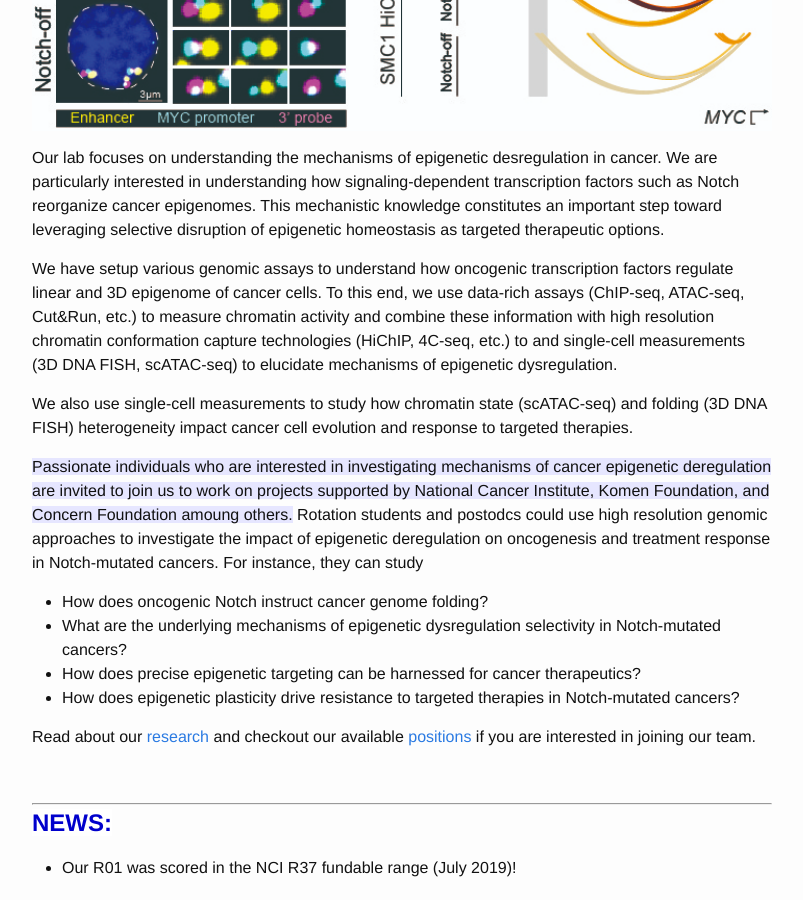
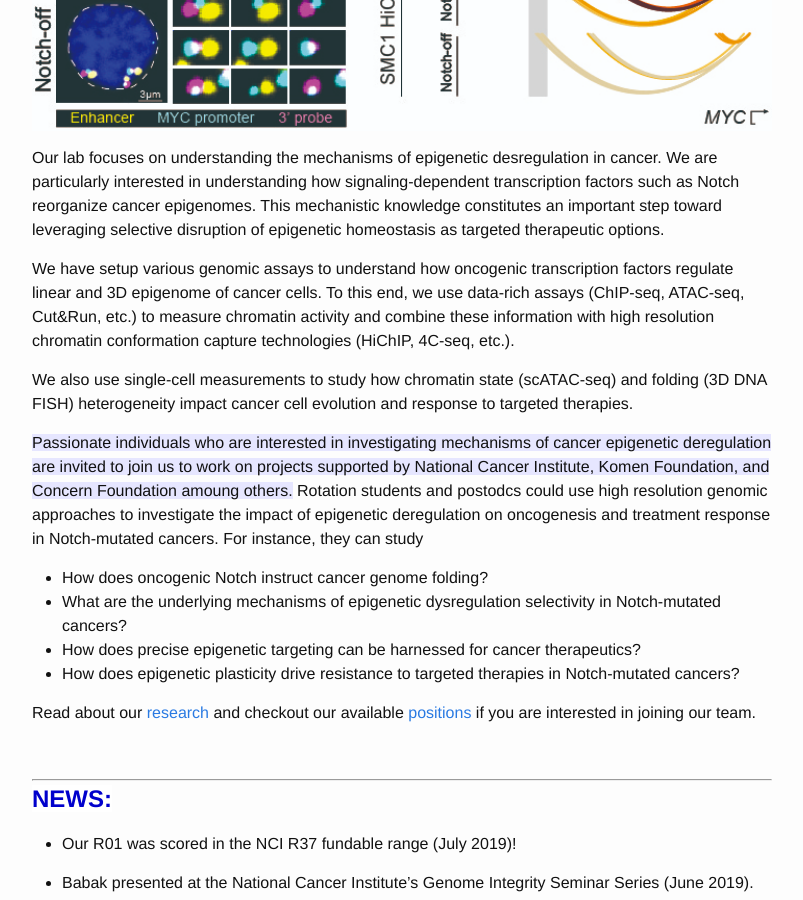
Before and after one commit to faryabib/faryabib.github.io, a Jekyll site: the page built from index.md, in a window 1280 px wide and 900 px high, scrolled down 310 px. Shown: the whole window, without its empty margins (238-1041 px from the left). Built offline with Jekyll 4.4.1, drawn with Linux system fonts in a browser that asks for light colours.

Commit message:
index_updated_v3

```diff
--- a/index.md
+++ b/index.md
@@ -8,7 +8,7 @@ permalink: /index.html
 
 Our lab focuses on understanding the mechanisms of epigenetic desregulation in cancer. We are particularly interested in understanding how signaling-dependent transcription factors such as Notch reorganize cancer epigenomes. This mechanistic knowledge constitutes an important step toward leveraging selective disruption of epigenetic homeostasis as targeted therapeutic options.
 
-We have setup various genomic assays to understand how oncogenic transcription factors regulate linear and 3D epigenome of cancer cells. To this end, we use data-rich assays (ChIP-seq, ATAC-seq, Cut&Run, etc.) to measure chromatin activity and combine these information with high resolution chromatin conformation capture technologies (HiChIP, 4C-seq, etc.) to  and single-cell measurements (3D DNA FISH, scATAC-seq) to elucidate mechanisms of epigenetic dysregulation.
+We have setup various genomic assays to understand how oncogenic transcription factors regulate linear and 3D epigenome of cancer cells. To this end, we use data-rich assays (ChIP-seq, ATAC-seq, Cut&Run, etc.) to measure chromatin activity and combine these information with high resolution chromatin conformation capture technologies (HiChIP, 4C-seq, etc.).
 
 We also use single-cell measurements to study how chromatin state (scATAC-seq) and folding (3D DNA FISH) heterogeneity impact cancer cell evolution and response to targeted therapies.
 
```
